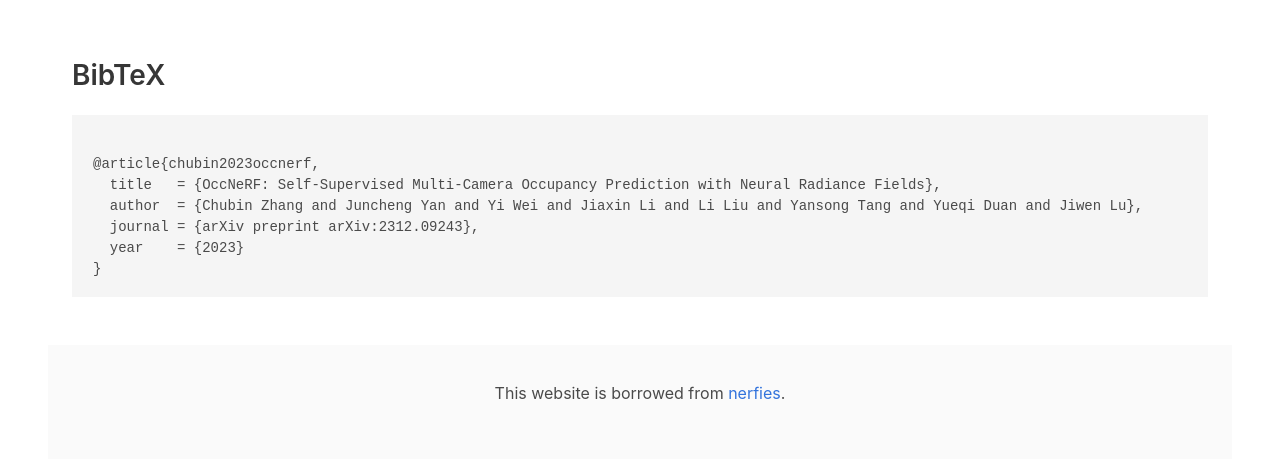
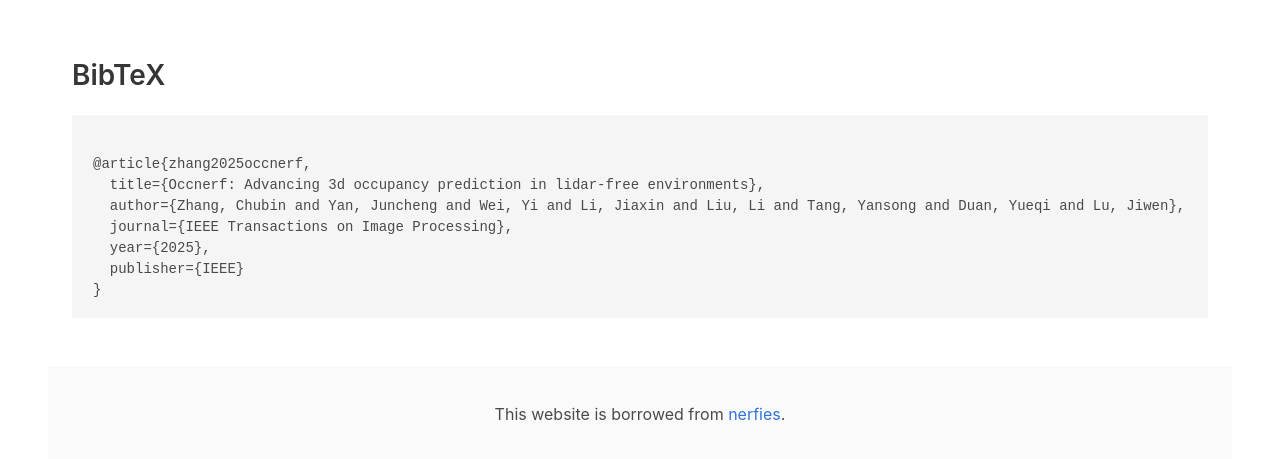
Before and after one commit to LinShan-Bin/linshan-bin.github.io, a Jekyll site: the page OccNeRF/index.html, which Jekyll copies as it is, in a window 1280 px wide and 900 px high, scrolled down 5592 px, cut to the strip 294-753 px from the top of the window. Built offline with Jekyll 4.4.1, drawn with Linux system fonts in a browser that asks for light colours; nearby versions of some CDN libraries; some web fonts are replaced; library files that are not in the unit come from our copies; a style sheet for code colours, icons or effects is not loaded.

Commit message:
Update index.html

```diff
--- a/OccNeRF/index.html
+++ b/OccNeRF/index.html
@@ -279,11 +279,12 @@
   <div class="container content">
     <h2 class="title">BibTeX</h2>
     <pre><code>
-@article{chubin2023occnerf,
-  title   = {OccNeRF: Self-Supervised Multi-Camera Occupancy Prediction with Neural Radiance Fields},
-  author  = {Chubin Zhang and Juncheng Yan and Yi Wei and Jiaxin Li and Li Liu and Yansong Tang and Yueqi Duan and Jiwen Lu},
-  journal = {arXiv preprint arXiv:2312.09243},
-  year    = {2023}
+@article{zhang2025occnerf,
+  title={Occnerf: Advancing 3d occupancy prediction in lidar-free environments},
+  author={Zhang, Chubin and Yan, Juncheng and Wei, Yi and Li, Jiaxin and Liu, Li and Tang, Yansong and Duan, Yueqi and Lu, Jiwen},
+  journal={IEEE Transactions on Image Processing},
+  year={2025},
+  publisher={IEEE}
 }
 </code></pre>
   </div>
```
